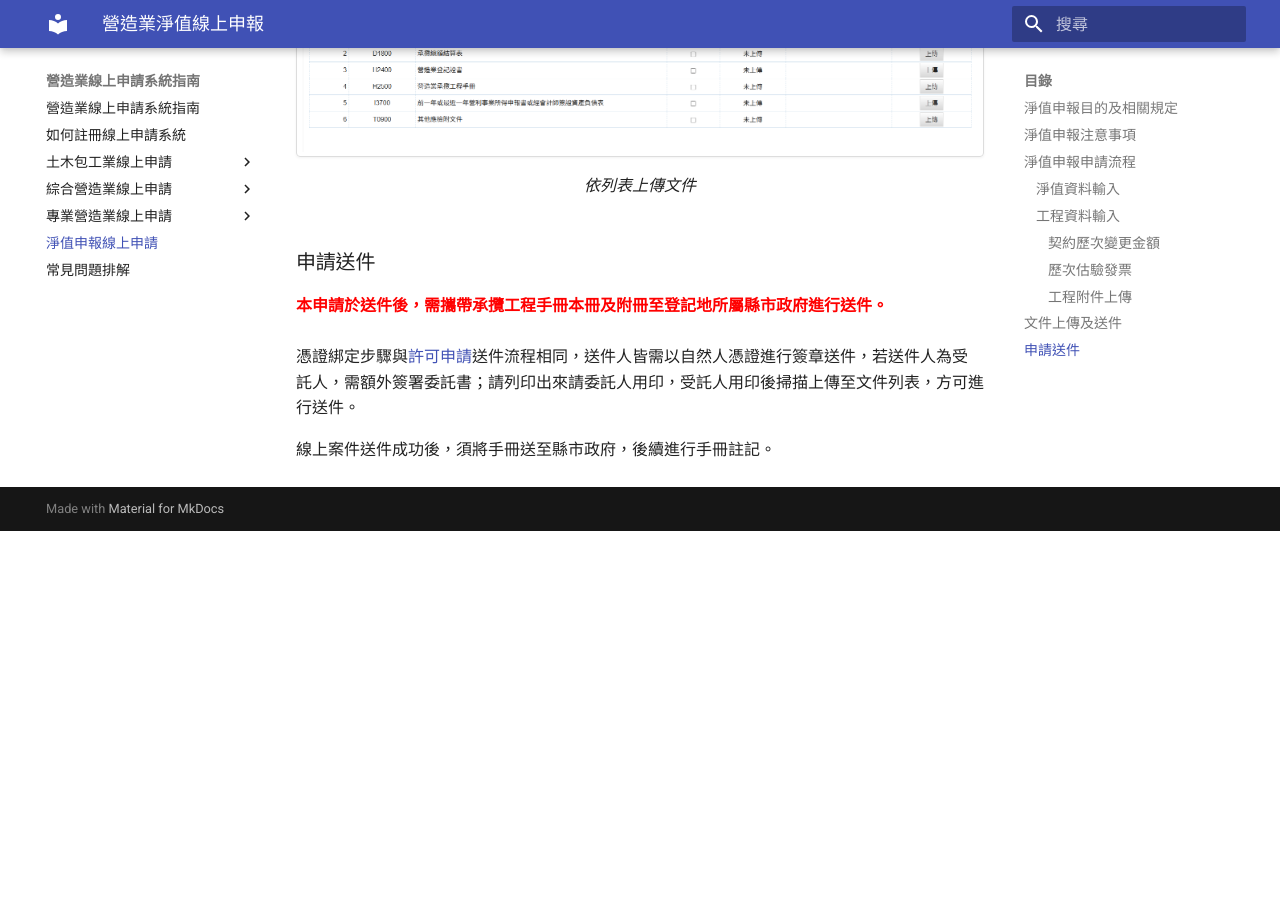
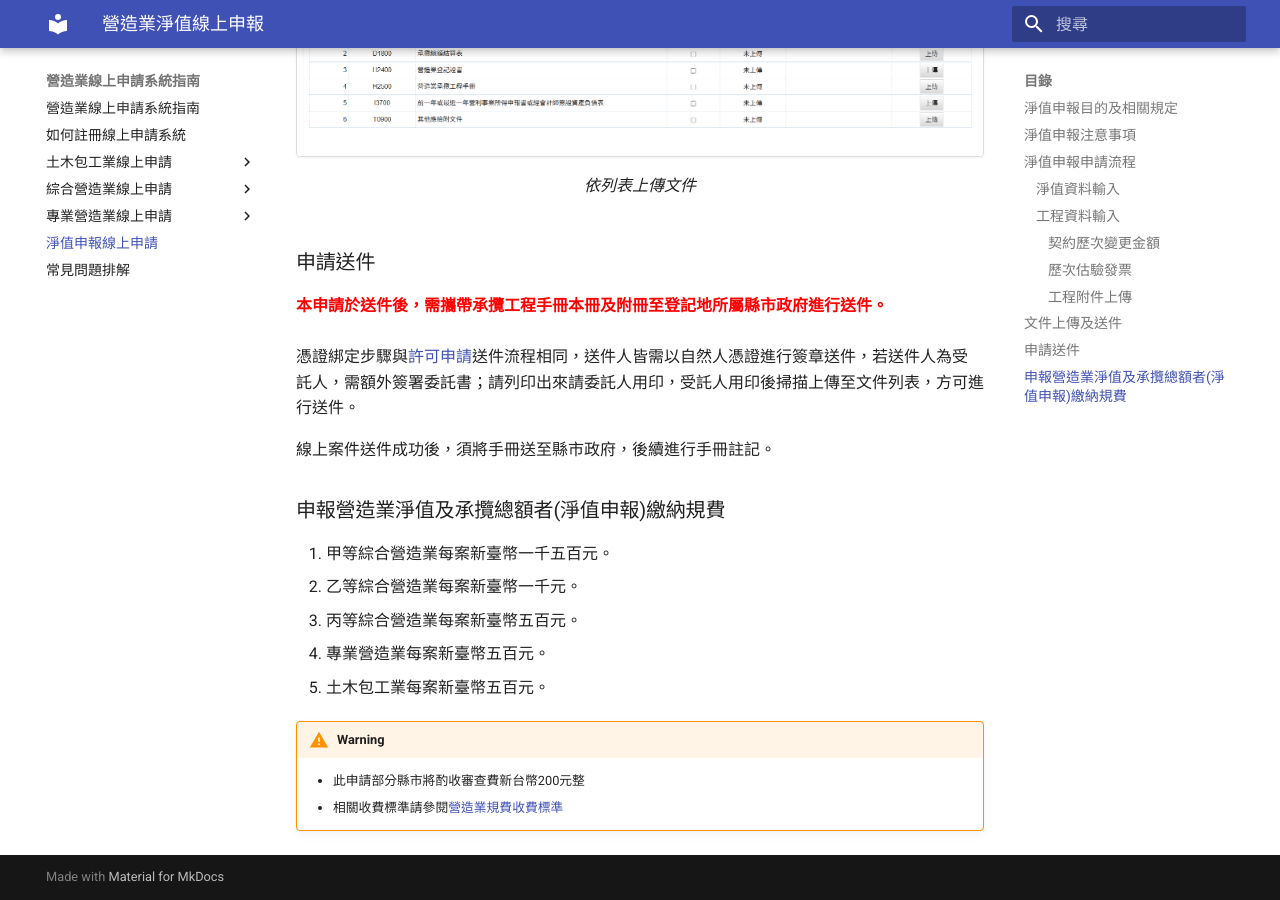
Before and after one commit to heke0621/online_system_tutorial, an MkDocs documentation site: the page built from docs/civ100m.md, in a window 1280 px wide and 900 px high, scrolled down 6867 px. Built offline with MkDocs 1.6.1 and Material for MkDocs 9.7.7, drawn with Linux system fonts in a browser that asks for light colours; before the commit the page ends 7398 px from its top, so only the background shows below that.

Commit message:
加入營造業申辦規費說明

```diff
--- a/docs/civ100m.md
+++ b/docs/civ100m.md
@@ -145,3 +145,15 @@ Ex. AT24681015_11405_估驗發票.jpg
 憑證綁定步驟與[許可申請](./General_Construction/Contractors_Registration.md)送件流程相同，送件人皆需以自然人憑證進行簽章送件，若送件人為受託人，需額外簽署委託書；請列印出來請委託人用印，受託人用印後掃描上傳至文件列表，方可進行送件。<br>
 
 線上案件送件成功後，須將手冊送至縣市政府，後續進行手冊註記。
+
+### 申報營造業淨值及承攬總額者(淨值申報)繳納規費
+
+1. 甲等綜合營造業每案新臺幣一千五百元。
+2. 乙等綜合營造業每案新臺幣一千元。
+3. 丙等綜合營造業每案新臺幣五百元。
+4. 專業營造業每案新臺幣五百元。
+5. 土木包工業每案新臺幣五百元。
+
+!!! warning
+    - 此申請部分縣市將酌收審查費新台幣200元整
+    - 相關收費標準請參閱[營造業規費收費標準](https://law.moj.gov.tw/LawClass/LawAll.aspx?PCode=D0070170)
```
Also changed, not shown: docs/Civil_Contracting_Industry/Contractors_Registration.md (+7 -0 lines).
